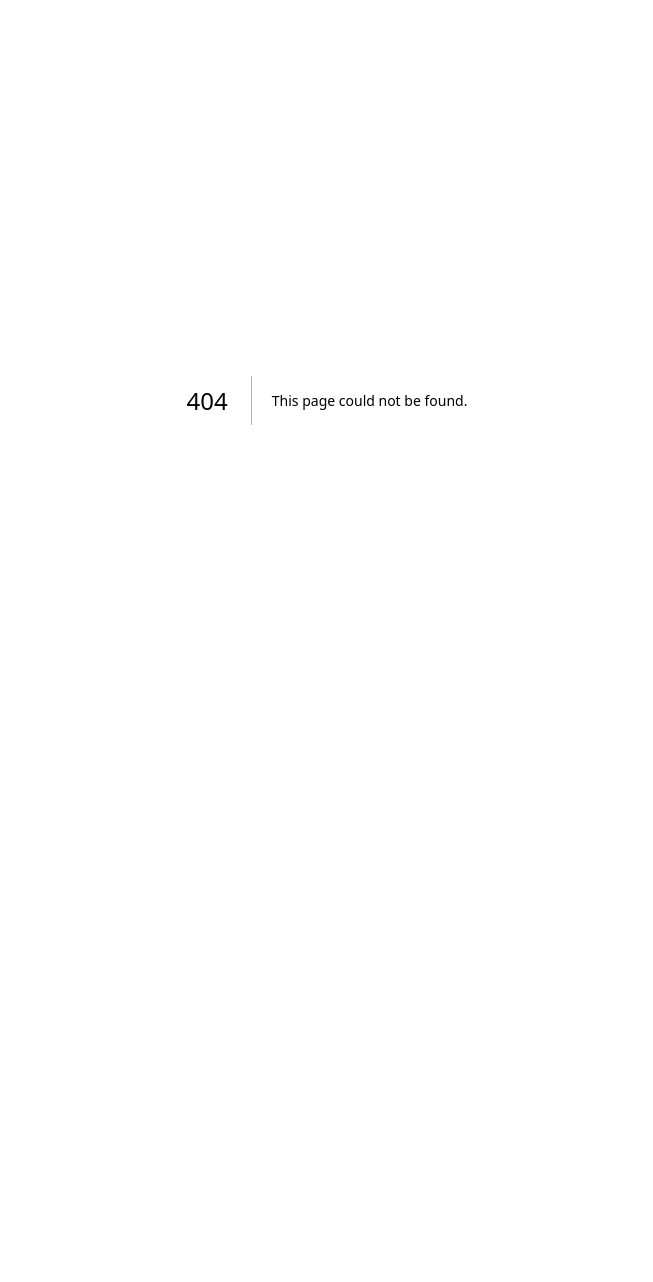
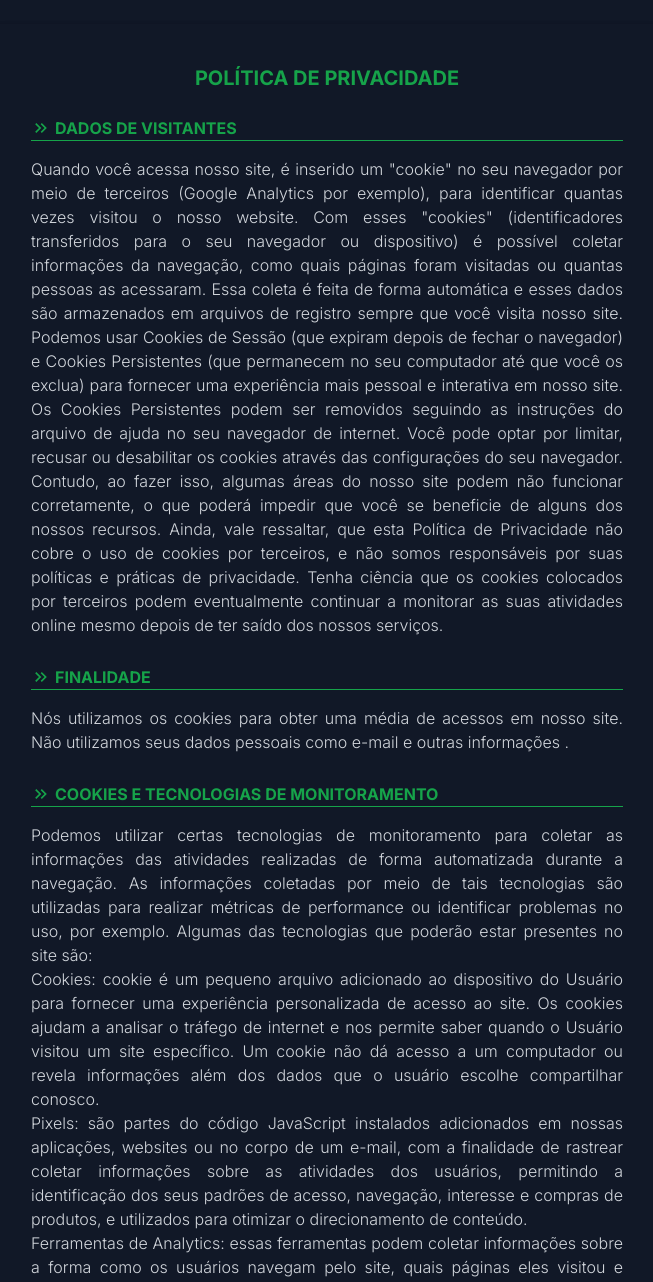
Before and after one commit to henrylsilveira/ebtransf, a Next.js app: page /privacyPolicy in a window 1280 px wide. Before the commit this address had no page. Shown: the top 1282 px of the page, without its empty margins (313-966 px from the left). Before the commit the page ends 800 px from the top, so only its background shows below. Built offline with nearby package versions, Linux system fonts and the light colour scheme.

Commit message:
Adicionado os termos de privacidade

```diff
--- a/package.json
+++ b/package.json
@@ -17,6 +17,7 @@
     "postcss": "8.4.27",
     "react": "18.2.0",
     "react-dom": "18.2.0",
+    "react-icons": "^4.10.1",
     "tailwindcss": "3.3.3",
     "typescript": "5.1.6"
   }
--- a/src/app/page.tsx
+++ b/src/app/page.tsx
@@ -5,6 +5,10 @@ import CalcTransferencia from "@/components/Transferencia";
 import CalcRepresentacao from "@/components/Representacao";
 import { useState } from 'react'
 import React from "react";
+import Link from "next/link";
+import { MdOutlinePrivacyTip } from "react-icons/md";
+import { GiCommercialAirplane } from "react-icons/gi";
+import { PiMoney } from "react-icons/pi";
 
 export default function Home() {
   const [component, setComponent] = useState(<CalcTransferencia />)
@@ -14,7 +18,7 @@ export default function Home() {
       case 'transf':
         return setComponent(<CalcTransferencia />)
       case 'grat':
-          return setComponent(<CalcRepresentacao />)
+        return setComponent(<CalcRepresentacao />)
       default:
         break;
     }
@@ -25,10 +29,10 @@ export default function Home() {
       <div className="max-w-2xl mx-auto shadow-container p-10 rounded-lg mb-20 mt-6">
         <Script async src="https://www.googletagmanager.com/gtag/js?id=G-W6B1SSXWE7"></Script>
         <Script id="google-analytics">
-          {` window.dataLayer = window.dataLayer || [];
-  function gtag(){dataLayer.push(arguments);}
-  gtag('js', new Date());
-  gtag('config', 'G-W6B1SSXWE7');`}
+          {`window.dataLayer = window.dataLayer || [];
+            function gtag(){dataLayer.push(arguments);}
+            gtag('js', new Date());
+            gtag('config', 'G-W6B1SSXWE7');`}
         </Script>
         <Script async src="https://pagead2.googlesyndication.com/pagead/js/adsbygoogle.js?client=ca-pub-2054052131154955"
           crossOrigin="anonymous" />
@@ -44,15 +48,18 @@ export default function Home() {
             </select>
           </div>
           <ul className="hidden text-sm font-medium text-center text-gray-500 divide-x divide-gray-200 rounded-lg shadow sm:flex dark:divide-gray-700 dark:text-gray-400">
-            <li className="w-full">
-              <button onClick={() => handleSwitchCalculation('transf')} className={(component == <CalcTransferencia /> ? 'active' : '') + "inline-block w-full p-4 text-gray-900 bg-gray-100 rounded-l-lg focus:ring-2 focus:ring-green-600 focus:outline-none dark:bg-transparent dark:border dark:border-gray-500 dark:text-white"} aria-current="page">Transferência</button>
+            <li className="w-full hover:text-green-600 text-white">
+              <button onClick={() => handleSwitchCalculation('transf')} className={(component == <CalcTransferencia /> ? 'active' : '') + "w-full p-4  bg-gray-100 gap-2 rounded-l-lg flex items-center focus:ring-2 justify-center focus:ring-green-600 focus:outline-none dark:bg-transparent dark:border dark:border-gray-500"} aria-current="page"><GiCommercialAirplane />Transferência</button>
             </li>
-            <li className="w-full">
-              <button onClick={() => handleSwitchCalculation('grat')} className={(component == <CalcRepresentacao /> ? 'active' : '') + "inline-block w-full p-4 bg-white rounded-r-lg focus:ring-2 focus:outline-none focus:ring-green-600 dark:border dark:border-gray-500 dark:text-white dark:bg-transparent"}>Gratificação representação</button>
+            <li className="w-full hover:text-green-600 text-white">
+              <button onClick={() => handleSwitchCalculation('grat')} className={(component == <CalcRepresentacao /> ? 'active' : '') + "w-full p-4 bg-white rounded-r-lg gap-2 focus:ring-2 flex items-center focus:outline-none justify-center focus:ring-green-600 dark:border dark:border-gray-500  dark:bg-transparent"}><PiMoney />Gratificação representação</button>
             </li>
           </ul>
         </div>
         {component}
+        <div className="mt-4 hover:text-green-600 text-white">
+          <Link className="text-sm border justify-center items-center border-green-600 rounded-lg p-2 flex " href="/privacyPolicy"><MdOutlinePrivacyTip className="pr-1 text-2xl" />Política de Privacidade</Link>
+        </div>
       </div>
     </>
   )
--- /dev/null
+++ b/src/app/privacyPolicy/page.tsx
@@ -0,0 +1,120 @@
+import Link from 'next/link'
+import { MdOutlineKeyboardDoubleArrowRight } from 'react-icons/md'
+import { FaArrowLeft } from 'react-icons/fa'
+
+export default function PrivacyPolicy() {
+    return (
+        <div className="max-w-2xl mx-auto shadow-container p-10 rounded-lg mb-20 mt-6">
+            <h1 className="text-green-600 font-bold uppercase text-xl text-center pb-2">Política de Privacidade</h1>
+            <h2 className="text-green-600 font-bold uppercase pt-4 border-b border-green-600 flex flex-1 items-center"><MdOutlineKeyboardDoubleArrowRight className="text-green-600 pr-1 text-2xl" />Dados de Visitantes</h2>
+            <article>
+                <p className="font-light text-gray-300 text-justify py-4">
+                    Quando você acessa nosso site, é inserido um "cookie" no
+                    seu navegador por meio de terceiros (Google Analytics por
+                    exemplo), para identificar quantas vezes visitou o nosso website.
+                    Com esses "cookies" (identificadores transferidos para o seu
+                    navegador ou dispositivo) é possível coletar informações da
+                    navegação, como quais páginas foram visitadas ou quantas
+                    pessoas as acessaram. Essa coleta é feita de forma automática e
+                    esses dados são armazenados em arquivos de registro sempre que
+                    você visita nosso site. Podemos usar Cookies de Sessão (que
+                    expiram depois de fechar o navegador) e Cookies Persistentes (que
+                    permanecem no seu computador até que você os exclua) para fornecer
+                    uma experiência mais pessoal e interativa em nosso site. Os
+                    Cookies Persistentes podem ser removidos seguindo as instruções do
+                    arquivo de ajuda no seu navegador de internet. Você pode optar por
+                    limitar, recusar ou desabilitar os cookies através das
+                    configurações do seu navegador. Contudo, ao fazer isso, algumas
+                    áreas do nosso site podem não funcionar corretamente, o que poderá
+                    impedir que você se beneficie de alguns dos nossos recursos.
+                    Ainda, vale ressaltar, que esta Política de Privacidade não cobre
+                    o uso de cookies por terceiros, e não somos responsáveis por suas
+                    políticas e práticas de privacidade. Tenha ciência que os cookies
+                    colocados por terceiros podem eventualmente continuar a monitorar
+                    as suas atividades online mesmo depois de ter saído dos nossos
+                    serviços.
+                </p>
+            </article>
+            <h2 className="text-green-600 font-bold uppercase pt-3 border-b border-green-600 flex flex-1 items-center"><MdOutlineKeyboardDoubleArrowRight className="text-green-600 pr-1 text-2xl" />Finalidade</h2>
+            <article>
+                <p className="font-light text-gray-300 text-justify py-4">
+                    Nós utilizamos os cookies para obter uma média de acessos em nosso site.
+                    Não utilizamos seus dados pessoais como e-mail e outras informações .
+                </p>
+
+            </article>
+            <h1 className="text-green-600 font-bold pt-3 uppercase border-b border-green-600 flex flex-1 items-center"><MdOutlineKeyboardDoubleArrowRight className="text-green-600 pr-1 text-2xl" />Cookies e Tecnologias de monitoramento</h1>
+            <article>
+                <p className="font-light text-gray-300 text-justify py-4">
+                    Podemos utilizar certas tecnologias de monitoramento para coletar
+                    as informações das atividades realizadas de forma automatizada
+                    durante a navegação. As informações coletadas por meio de tais
+                    tecnologias são utilizadas para realizar métricas de performance
+                    ou identificar problemas no uso, por exemplo. Algumas das
+                    tecnologias que poderão estar presentes no site são:
+                    <ul>
+                        <li>
+                            Cookies: cookie é um pequeno arquivo adicionado ao dispositivo
+                            do Usuário para fornecer uma experiência personalizada de
+                            acesso ao site. Os cookies ajudam a analisar o tráfego de
+                            internet e nos permite saber quando o Usuário visitou um site
+                            específico. Um cookie não dá acesso a um computador ou revela
+                            informações além dos dados que o usuário escolhe compartilhar
+                            conosco.
+                        </li>
+                        <li>
+                            Pixels: são partes do código JavaScript instalados adicionados
+                            em nossas aplicações, websites ou no corpo de um e-mail, com a
+                            finalidade de rastrear coletar informações sobre as atividades
+                            dos usuários, permitindo a identificação dos seus padrões de
+                            acesso, navegação, interesse e compras de produtos, e
+                            utilizados para otimizar o direcionamento de conteúdo.
+                        </li>
+                        <li>
+                            Ferramentas de Analytics: essas ferramentas podem coletar
+                            informações sobre a forma como os usuários navegam pelo site,
+                            quais páginas eles visitou e quando visitou tais páginas,
+                            outros sites que foram visitados antes, entre outras.
+                        </li>
+                        <li>
+                            Ferramentas de AdSense: essas ferramentas podem coletar
+                            informações de identificadores online, incluindo
+                            identificadores de cookies; endereços de protocolo da internet
+                            e identificadores de dispositivo; e identificadores de
+                            clientes.
+                        </li>
+                    </ul>
+                </p>
+            </article>
+            <h1 className="text-green-600 font-bold uppercase pt-3 border-b border-green-600 flex flex-1 items-center"><MdOutlineKeyboardDoubleArrowRight className="text-green-600 pr-1 text-2xl" />Compartilhamento de dados</h1>
+            <article>
+                <p className="font-light text-gray-300 text-justify py-4">
+                    Como são utilizados scripts (Google Analytics, por exemplo) de
+                    terceiros para monitoramento da navegação dos visitantes, esses
+                    dados podem ser compartilhados com essas empresas como o Google e
+                    o Facebook. Os dados, ao serem enviados a estas plataformas, são
+                    transformados em HASHES (criptografados). Esses dados só são
+                    compartilhados com empresas que possuem um armazenamento seguro de
+                    dados e que respeitam a privacidade e segurança dos titulares dos
+                    dados.
+                </p>
+            </article>
+            <h1 className="text-green-600 font-bold pt-3 uppercase border-b border-green-600 flex flex-1 items-center"><MdOutlineKeyboardDoubleArrowRight className="text-green-600 pr-1 text-2xl" />Alterações desta Política de Privacidade</h1>
+            <article>
+                <p className="font-light text-gray-300 text-justify py-4">
+                    Estamos constantemente buscando aprimorar a experiência de nossos
+                    usuários. Assim, nossas práticas de tratamento de dados pessoais
+                    poderão sofrer alterações com a inclusão de novas funcionalidades
+                    e serviços. Valorizamos a transparência no modo em que tratamos
+                    seus dados pessoais. Toda vez que alguma condição relevante desta
+                    Política de Privacidade for alterada, essas alterações serão
+                    validadas, eficazes e vinculantes após a nova versão ser publicada
+                    em nossa plataforma.
+                </p>
+            </article>
+            <div className="mt-4 flex flex-1">
+                <Link className="text-gray-300 ml-auto text-sm border flex items-center gap-2  border-green-600 rounded-lg p-2 hover:text-green-600" href="/"><FaArrowLeft />Voltar</Link>
+            </div>
+        </div>
+    )
+}
--- a/src/components/Representacao.tsx
+++ b/src/components/Representacao.tsx
@@ -1,5 +1,4 @@
-import { formataValor, retornaValorSoldo, retornaValorM3Transportado } from "@/utils/scripts";
-import { cubagemVeiculo } from "@/utils/valores";
+import { formataValor, retornaValorSoldo } from "@/utils/scripts";
 import { useState } from "react";
 
 export default function CalcRepresentacao() {
--- a/src/components/Transferencia.tsx
+++ b/src/components/Transferencia.tsx
@@ -1,6 +1,7 @@
 import { formataValor, retornaValorSoldo, retornaValorM3Transportado } from "@/utils/scripts";
 import { cubagemVeiculo } from "@/utils/valores";
 import { useState } from "react";
+import { FaCarSide, FaMotorcycle } from "react-icons/fa";
 
 export default function CalcTransferencia() {
     const [pg, setPg] = useState("")
@@ -152,11 +153,11 @@ export default function CalcTransferencia() {
                 <h1 className="-top-4 absolute text-green-600 bg-gray-900 font-bold text-lg uppercase px-2">Veículos</h1>
                 <div className="flex flex-1 justify-evenly">
                     <div className="flex items-center gap-4">
-                        <label htmlFor="carro" className="text-md font-bold text-gray-200 ml-3 dark:text-gray-200">Carro</label>
+                        <label htmlFor="carro" className="text-md font-bold text-gray-200 ml-3 dark:text-gray-200 flex items-center gap-2"><FaCarSide className="text-white" />Carro</label>
                         <input type="checkbox" id="carro" onChange={(e) => setCarro(e.target.checked)} className="relative shrink-0 w-[3.25rem] h-7 bg-gray-100 checked:bg-none checked:bg-green-600 border-2 border-transparent rounded-full cursor-pointer transition-colors ease-in-out duration-200 ring-1 ring-transparent checked:hover:bg-green-600 checked:focus:bg-green-600 focus:border-green-600 focus:ring-green-600 ring-offset-white focus:outline-none appearance-none dark:bg-gray-700 dark:checked:bg-green-600 dark:focus:ring-offset-gray-800 before:inline-block before:w-6 before:h-6 before:bg-white checked:before:bg-green-200 before:translate-x-0 checked:before:translate-x-full before:shadow before:rounded-full before:transform before:ring-0 before:transition before:ease-in-out before:duration-200 dark:before:bg-gray-400 dark:checked:before:bg-green-200" />
                     </div>
                     <div className="flex items-center gap-4">
-                        <label htmlFor="moto" className="text-md font-bold text-gray-200 ml-3 dark:text-gray-200">Moto</label>
+                        <label htmlFor="moto" className="text-md font-bold text-gray-200 ml-3 dark:text-gray-200 flex items-center gap-2"><FaMotorcycle className="text-white"/>Moto</label>
                         <input type="checkbox" id="moto" onChange={(e) => setMoto(e.target.checked)} className="relative shrink-0 w-[3.25rem] h-7 bg-gray-100 checked:bg-none checked:bg-green-600 border-2 border-transparent rounded-full cursor-pointer transition-colors ease-in-out duration-200 ring-1 ring-transparent checked:hover:bg-green-600 checked:focus:bg-green-600 focus:border-green-600 focus:ring-green-600 ring-offset-white focus:outline-none appearance-none dark:bg-gray-700 dark:checked:bg-green-600 dark:focus:ring-offset-gray-800 before:inline-block before:w-6 before:h-6 before:bg-white checked:before:bg-green-200 before:translate-x-0 checked:before:translate-x-full before:shadow before:rounded-full before:transform before:ring-0 before:transition before:ease-in-out before:duration-200 dark:before:bg-gray-400 dark:checked:before:bg-green-200" />
                     </div>
 
```
Also changed, not shown: 2 other files (tests, documents, lock files or other folders).
